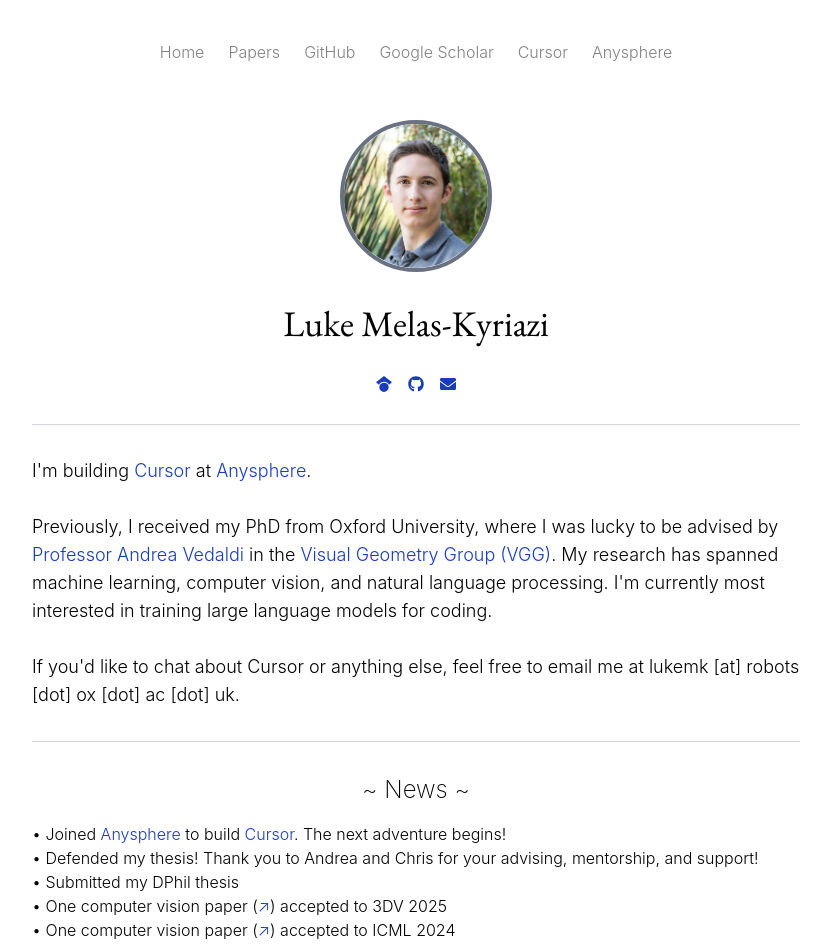
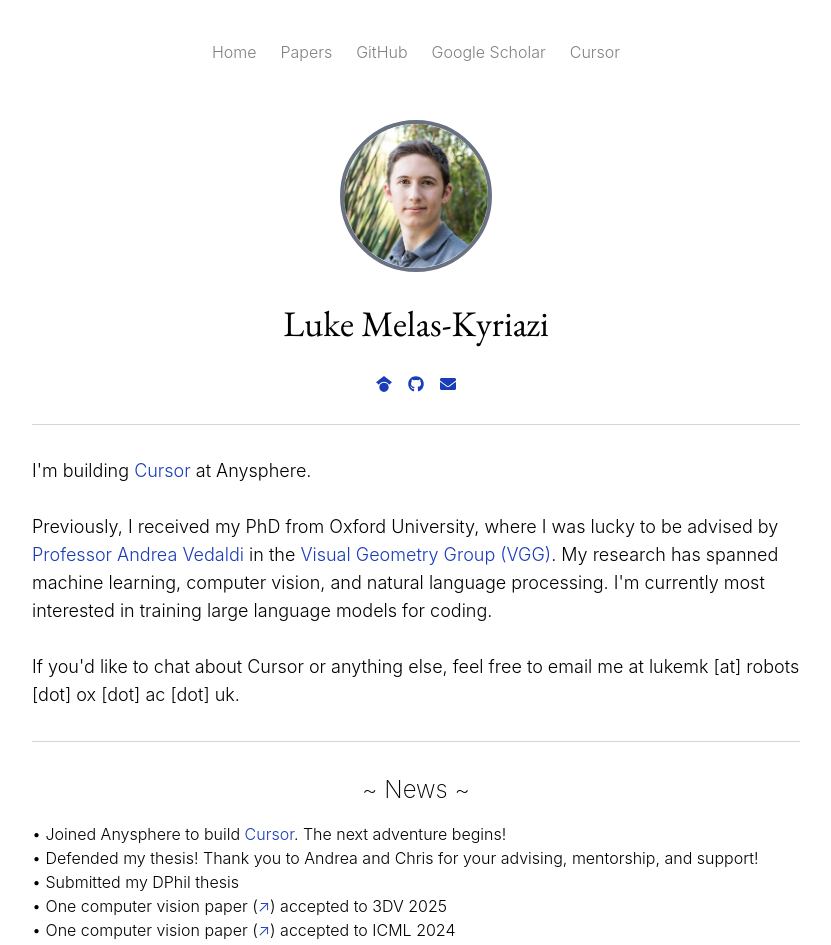
Before and after one commit to lukemelas/lukemelas.github.io, a Next.js app: page / in a window 1280 px wide. Shown: the top 945 px of the page, without its empty margins (224-1055 px from the left). Built offline with nearby package versions, Linux system fonts and the light colour scheme.

Commit message:
Remove Anysphere links from page and navigation
Co-authored-by: Luke Melas-Kyriazi <lukemelas@users.noreply.github.com>

```diff
--- a/app/components/nav.tsx
+++ b/app/components/nav.tsx
@@ -19,9 +19,6 @@ const navItems = {
   },
   'https://www.cursor.com/': {
     name: 'Cursor',
-  },
-  'https://www.anysphere.com/': {
-    name: 'Anysphere',
   },
 }
 
--- a/app/page.tsx
+++ b/app/page.tsx
@@ -224,7 +224,7 @@ export default function Page() {
       {/* Bio */}
       <hr className="my-8 border-t border-gray-300" />
       <p className="mt-8 text-lg">
-        I'm building <Link href="https://www.cursor.com/" className="hover:underline">Cursor</Link> at <Link href="https://www.anysphere.co/" className="hover:underline">Anysphere</Link>.
+        I'm building <Link href="https://www.cursor.com/" className="hover:underline">Cursor</Link> at Anysphere.
         <br />
         <br />
         Previously, I received my PhD from Oxford University, where I was lucky to be advised by{' '}
@@ -252,7 +252,7 @@ export default function Page() {
       <hr className="my-8 border-t border-gray-300" />
       <h3 className={"mb-4 text-2xl font-extralight text-center"} id='papers'>~ News ~</h3>
       <ul>
-        <li>• Joined <Link href="https://www.anysphere.co/" className="hover:underline">Anysphere</Link> to build <Link href="https://www.cursor.com/" className="hover:underline">Cursor</Link>. The next adventure begins!</li>
+        <li>• Joined Anysphere to build <Link href="https://www.cursor.com/" className="hover:underline">Cursor</Link>. The next adventure begins!</li>
         <li>• Defended my thesis! Thank you to Andrea and Chris for your advising, mentorship, and support!</li>
         <li>• Submitted my DPhil thesis</li>
         <li>• One computer vision paper (<Link href="https://arxiv.org/abs/2409.08271">↗</Link>) accepted to 3DV 2025</li>
```
